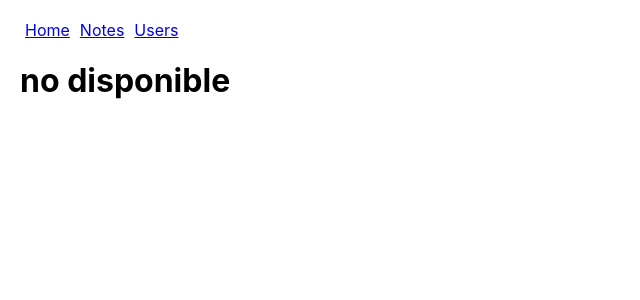
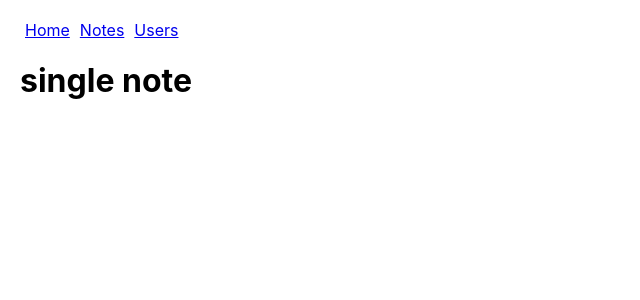
Before and after one commit to diegofernandoalayon/notes_app, a React (Create React App) app in the folder app/: page /notes/1 in a window 1280 px wide. Shown: the top 300 px of the page, without its empty margins (0-640 px from the left). Built offline with nearby package versions, Linux system fonts and the light colour scheme.

Commit message:
agregando rutas dinamicas a nuestra app

```diff
--- a/app/src/App.js
+++ b/app/src/App.js
@@ -23,7 +23,7 @@ const App = () => {
       </header>
 
       <Routes>
-
+        <Route path='/notes/:id' element={<h1>single note</h1>} />
         <Route path='/' element={<Home />} />
         <Route path='/notes' element={<Notes />} />
         <Route path='/users' element={<Users />} />
--- a/app/src/components/Note/Note.js
+++ b/app/src/components/Note/Note.js
@@ -1,3 +1,4 @@
+import { Link } from 'react-router-dom'
 
 export default function Note ({ content, important, toggleImportance, ...props }) {
   const label = important
@@ -5,7 +6,7 @@ export default function Note ({ content, important, toggleImportance, ...props }
     : 'make important'
   return (
     <li>
-      <p><strong>{content}</strong></p>
+      <Link to={`/notes/${props.id}`}>{content}</Link>
       <small><strong>{String(important)}</strong></small>
       <button onClick={toggleImportance}>{label}</button>
     </li>
```
